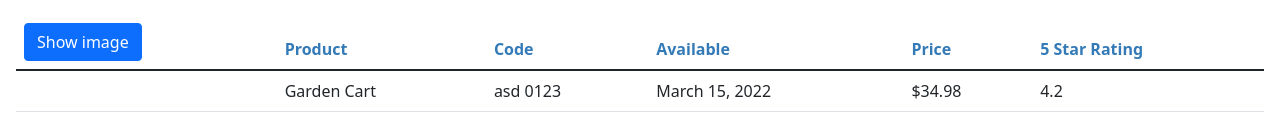
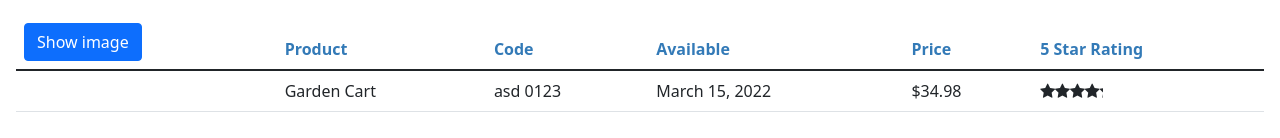
Before and after one commit to subarna-twayana/APM_Angular, an Angular app: page / in a window 1280 px wide. Shown: the part 182-320 px from the top of the page. Built offline with nearby package versions, Linux system fonts and the light colour scheme.

Commit message:
nested component

```diff
--- a/src/app/app.module.ts
+++ b/src/app/app.module.ts
@@ -5,12 +5,14 @@
 import { AppComponent } from './app.component';
 import { ProductListComponent } from './products/product-list.component';
 import { ConvertToSpacesPipe } from './shared/convert-to-space.pipe';
+import { StarComponent } from './shared/star.component';
 
 @NgModule({
   declarations: [
     AppComponent,
     ProductListComponent,
-    ConvertToSpacesPipe
+    ConvertToSpacesPipe,
+    StarComponent
   ],
   imports: [
     BrowserModule,
--- a/src/app/products/product-list.component.html
+++ b/src/app/products/product-list.component.html
@@ -47,7 +47,11 @@
                     <td>{{product.productCode | lowercase | convertToSpaces:'-'}}</td>
                     <td>{{product.releaseDate}}</td>
                     <td>{{product.price | currency:'USD':'symbol':'1.2-2'}}</td>
-                    <td>{{product.starRating}}</td>
+                    <td>
+                        <pm-star [rating]= 'product.starRating'
+                            (ratingClicked)= 'onRatingClicked($event)' >
+                        </pm-star>
+                    </td>
                 </tr>
             </tbody>
         </table>
--- a/src/app/products/product-list.component.ts
+++ b/src/app/products/product-list.component.ts
@@ -57,6 +57,9 @@
     this.showImage = !this.showImage;
   }
 
+  onRatingClicked(message: string): void {
+    this.pageTitle = 'Product List: ' + message;
+  }
   performFilter(filterBy: string): IProduct[]{
     filterBy = filterBy.toLocaleLowerCase();
     return this.products.filter((product: IProduct) =>
--- a/src/app/shared/star.component.html
+++ b/src/app/shared/star.component.html
@@ -1,6 +1,7 @@
 <div class="crop"
      [style.width.px]="cropWidth"
-     [title]="rating">
+     [title]="rating"
+     (click) = 'onClick()'>
   <div style="width: 75px">
     <span class="fa fa-star"></span>
     <span class="fa fa-star"></span>
--- /dev/null
+++ b/src/app/shared/star.component.ts
@@ -0,0 +1,23 @@
+import { Component, EventEmitter, Input, OnChanges, Output, SimpleChanges } from "@angular/core";
+
+@Component({
+    selector: 'pm-star',
+    templateUrl: './star.component.html',
+    styleUrls: ['./star.component.css']
+
+})
+
+export class StarComponent implements OnChanges {
+    @Input() rating: number = 0;
+    cropWidth: number = 75;
+    @Output() ratingClicked: EventEmitter<string> =
+        new EventEmitter<string>();
+
+    ngOnChanges(changes: SimpleChanges): void {
+       this.cropWidth = this.rating * 75/5;
+    }
+
+    onClick(): void {
+        this.ratingClicked.emit(`this rating ${this.rating} was clicked!`);
+    }
+}
```
